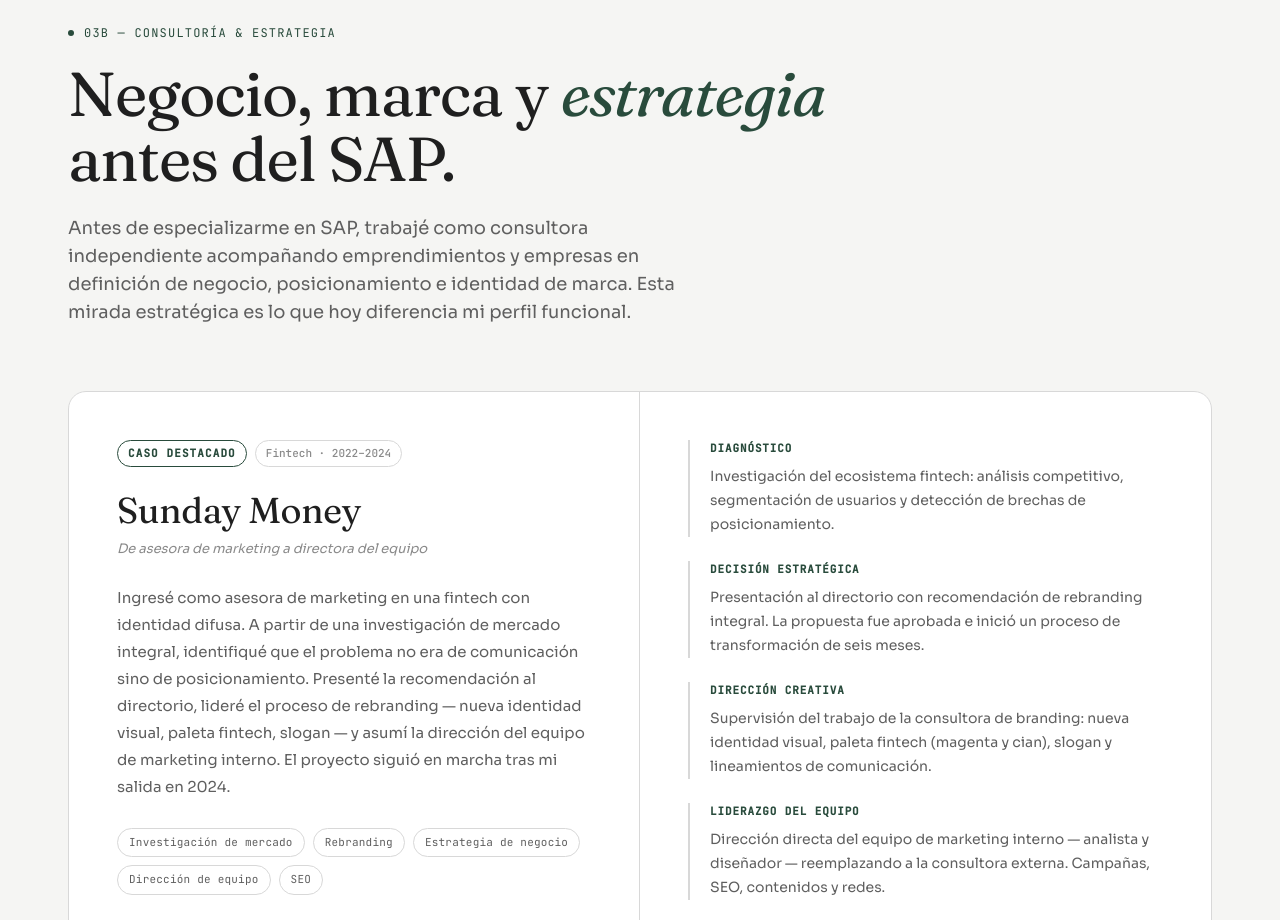
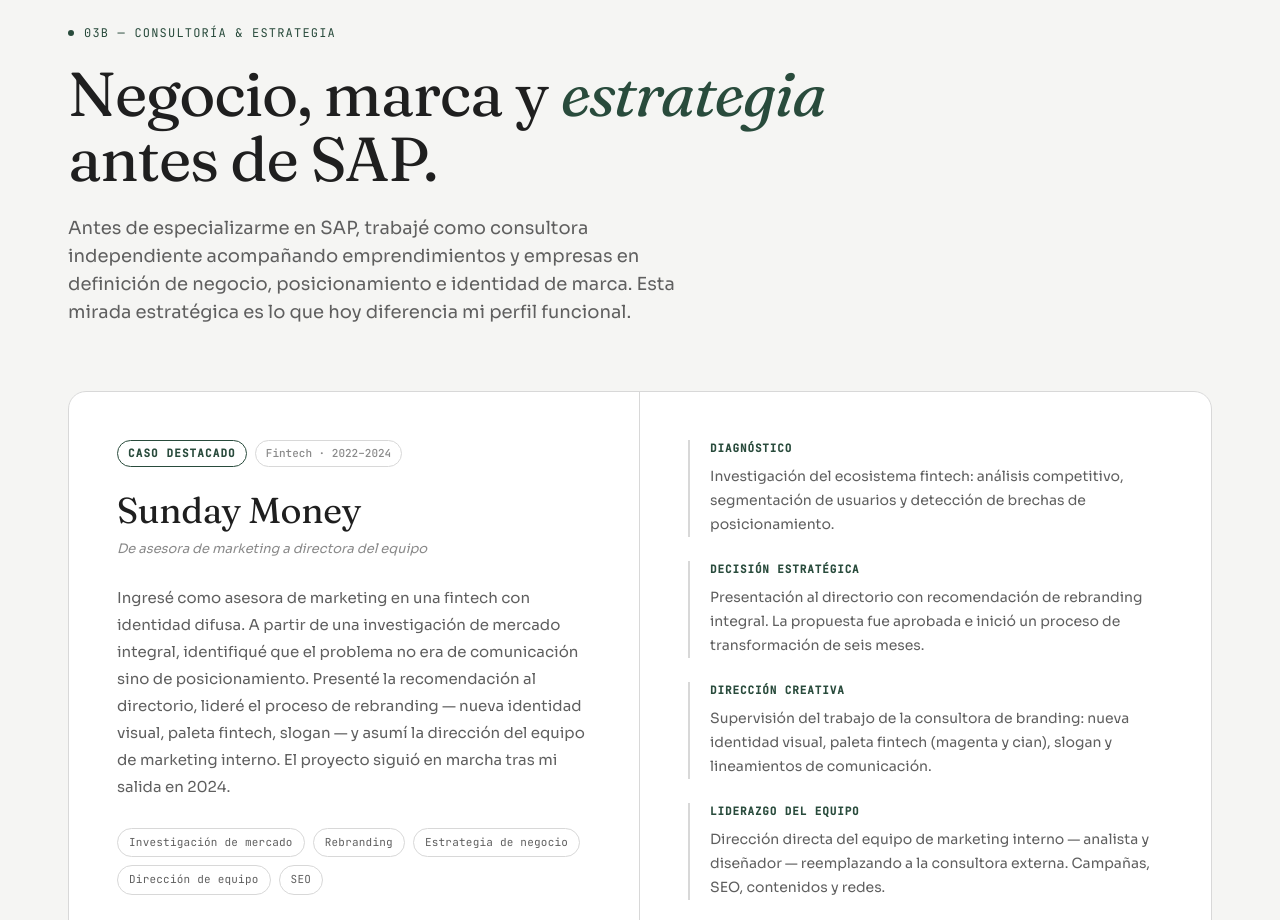
Before and after one commit to carlaboga-tech/carla-landing, a plain HTML site: page index.html in a window 1280 px wide. Shown: the part 4600-5520 px from the top of the page. Drawn offline with Linux system fonts and the light colour scheme.

Commit message:
Update index.html

```diff
--- a/index.html
+++ b/index.html
@@ -990,7 +990,7 @@
   <div class="container">
     <div class="reveal">
       <div class="section-label" data-es="03b — Consultoría & Estrategia" data-en="03b — Consulting & Strategy">03b — Consultoría & Estrategia</div>
-      <h2 class="section-title"><span data-es="Negocio, marca y " data-en="Business, brand and ">Negocio, marca y </span><em data-es="estrategia" data-en="strategy">estrategia</em><span data-es=" antes de SAP." data-en=" before SAP."> antes del SAP.</span></h2>
+      <h2 class="section-title"><span data-es="Negocio, marca y " data-en="Business, brand and ">Negocio, marca y </span><em data-es="estrategia" data-en="strategy">estrategia</em><span data-es=" antes de SAP." data-en=" before SAP."> antes de SAP.</span></h2>
       <p class="section-intro" data-es="Antes de especializarme en SAP, trabajé como consultora independiente acompañando emprendimientos y empresas en definición de negocio, posicionamiento e identidad de marca. Esta mirada estratégica es lo que hoy diferencia mi perfil funcional." data-en="Before specializing in SAP, I worked as an independent consultant helping startups and businesses define their strategy, positioning and brand identity. This strategic perspective is what differentiates my functional profile today.">Antes de especializarme en SAP, trabajé como consultora independiente acompañando emprendimientos y empresas en definición de negocio, posicionamiento e identidad de marca. Esta mirada estratégica es lo que hoy diferencia mi perfil funcional.</p>
     </div>
 
```
